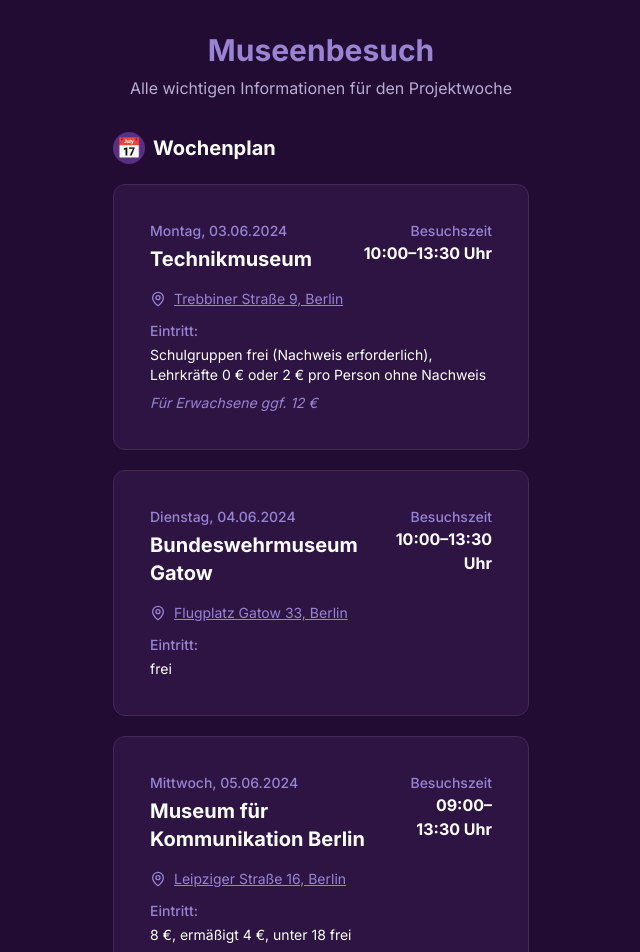
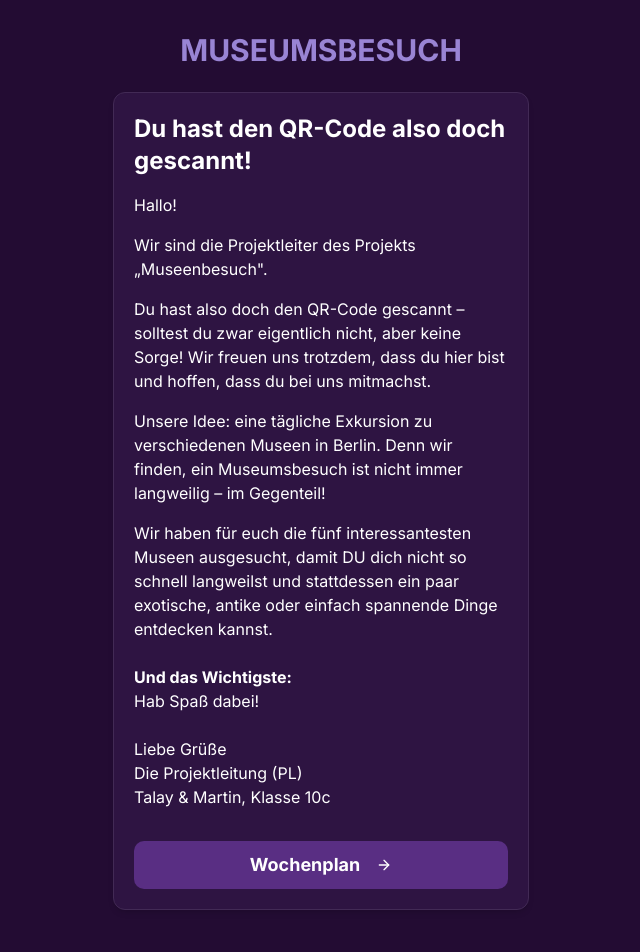
Before and after one commit to magicboss812/magicboss812.github.io, a React (Vite) app: page / in a window 1280 px wide. Shown: the top 952 px of the page, without its empty margins (319-959 px from the left). Built offline with nearby package versions, Linux system fonts and the light colour scheme.

Commit message:
feat: Add homepage with welcome message
Adds a homepage with a header, welcome message, and a button linking to the weekly schedule.

```diff
--- a/src/App.tsx
+++ b/src/App.tsx
@@ -1,9 +1,11 @@
+
 import { Toaster } from "@/components/ui/toaster";
 import { Toaster as Sonner } from "@/components/ui/sonner";
 import { TooltipProvider } from "@/components/ui/tooltip";
 import { QueryClient, QueryClientProvider } from "@tanstack/react-query";
 import { BrowserRouter, Routes, Route } from "react-router-dom";
 import Index from "./pages/Index";
+import Wochenplan from "./pages/Wochenplan";
 import NotFound from "./pages/NotFound";
 
 const queryClient = new QueryClient();
@@ -16,6 +18,7 @@ const App = () => (
       <BrowserRouter>
         <Routes>
           <Route path="/" element={<Index />} />
+          <Route path="/wochenplan" element={<Wochenplan />} />
           {/* ADD ALL CUSTOM ROUTES ABOVE THE CATCH-ALL "*" ROUTE */}
           <Route path="*" element={<NotFound />} />
         </Routes>
--- /dev/null
+++ b/src/pages/Home.tsx
@@ -0,0 +1,60 @@
+
+import { Button } from "@/components/ui/button";
+import { Link } from "react-router-dom";
+import { ArrowRight } from "lucide-react";
+
+const Home = () => {
+  return (
+    <div className="min-h-screen bg-museum-dark">
+      <div className="container px-4 py-8 mx-auto max-w-md">
+        <header className="mb-6 text-center">
+          <h1 className="text-3xl font-bold text-museum-light mb-2">MUSEUMSBESUCH</h1>
+        </header>
+
+        <main>
+          <section className="museum-card">
+            <h2 className="text-2xl font-bold text-white mb-4">Du hast den QR-Code also doch gescannt!</h2>
+
+            <div className="space-y-4 text-left">
+              <p className="text-white">Hallo!</p>
+              <p className="text-white">Wir sind die Projektleiter des Projekts „Museenbesuch".</p>
+              <p className="text-white">Du hast also doch den QR-Code gescannt – solltest du zwar eigentlich nicht, aber keine Sorge! Wir freuen uns trotzdem, dass du hier bist und hoffen, dass du bei uns mitmachst.</p>
+
+              <p className="text-white">Unsere Idee: eine tägliche Exkursion zu verschiedenen Museen in Berlin. Denn wir finden, ein Museumsbesuch ist nicht immer langweilig – im Gegenteil!</p>
+              <p className="text-white">Wir haben für euch die fünf interessantesten Museen ausgesucht, damit DU dich nicht so schnell langweilst und stattdessen ein paar exotische, antike oder einfach spannende Dinge entdecken kannst.</p>
+
+              <div className="pt-2">
+                <p className="text-white font-bold">Und das Wichtigste:</p>
+                <p className="text-white">Hab Spaß dabei!</p>
+              </div>
+
+              <div className="pt-2">
+                <p className="text-white">Liebe Grüße</p>
+                <p className="text-white">Die Projektleitung (PL)</p>
+                <p className="text-white">Talay & Martin, Klasse 10c</p>
+              </div>
+            </div>
+
+            <div className="mt-8 text-center">
+              <Button
+                asChild
+                size="lg"
+                className="w-full bg-museum-medium hover:bg-museum-light text-white font-bold text-lg py-6"
+              >
+                <Link to="/wochenplan">
+                  Wochenplan <ArrowRight className="ml-2" />
+                </Link>
+              </Button>
+            </div>
+          </section>
+        </main>
+
+        <footer className="mt-12 text-center text-sm text-muted-foreground">
+          <p>© 2024 Museenbesuch Projektwoche</p>
+        </footer>
+      </div>
+    </div>
+  );
+};
+
+export default Home;
--- a/src/pages/Index.tsx
+++ b/src/pages/Index.tsx
@@ -1,40 +1,8 @@
 
-import MuseumSchedule from "@/components/MuseumSchedule";
-import DownloadSection from "@/components/DownloadSection";
+import Home from "./Home";
 
 const Index = () => {
-  return (
-    <div className="min-h-screen bg-museum-dark">
-      <div className="container px-4 py-8 mx-auto max-w-md">
-        <header className="mb-8 text-center">
-          <h1 className="text-3xl font-bold text-museum-light mb-2">Museenbesuch</h1>
-          <p className="text-muted-foreground">
-            Alle wichtigen Informationen für den Projektwoche
-          </p>
-        </header>
-
-        <main>
-          <section>
-            <h2 className="text-xl font-bold text-white mb-5 flex items-center">
-              <span className="bg-museum-medium rounded-full w-8 h-8 inline-flex items-center justify-center mr-2">
-                <span className="text-white">📅</span>
-              </span>
-              Wochenplan
-            </h2>
-            <MuseumSchedule />
-          </section>
-
-          <section>
-            <DownloadSection />
-          </section>
-        </main>
-
-        <footer className="mt-12 text-center text-sm text-muted-foreground">
-          <p>© 2024 Museenbesuch Projektwoche</p>
-        </footer>
-      </div>
-    </div>
-  );
+  return <Home />;
 };
 
 export default Index;
--- /dev/null
+++ b/src/pages/Wochenplan.tsx
@@ -0,0 +1,40 @@
+
+import MuseumSchedule from "@/components/MuseumSchedule";
+import DownloadSection from "@/components/DownloadSection";
+
+const Index = () => {
+  return (
+    <div className="min-h-screen bg-museum-dark">
+      <div className="container px-4 py-8 mx-auto max-w-md">
+        <header className="mb-8 text-center">
+          <h1 className="text-3xl font-bold text-museum-light mb-2">Museenbesuch</h1>
+          <p className="text-muted-foreground">
+            Alle wichtigen Informationen für den Projektwoche
+          </p>
+        </header>
+
+        <main>
+          <section>
+            <h2 className="text-xl font-bold text-white mb-5 flex items-center">
+              <span className="bg-museum-medium rounded-full w-8 h-8 inline-flex items-center justify-center mr-2">
+                <span className="text-white">📅</span>
+              </span>
+              Wochenplan
+            </h2>
+            <MuseumSchedule />
+          </section>
+
+          <section>
+            <DownloadSection />
+          </section>
+        </main>
+
+        <footer className="mt-12 text-center text-sm text-muted-foreground">
+          <p>© 2024 Museenbesuch Projektwoche</p>
+        </footer>
+      </div>
+    </div>
+  );
+};
+
+export default Index;
```
